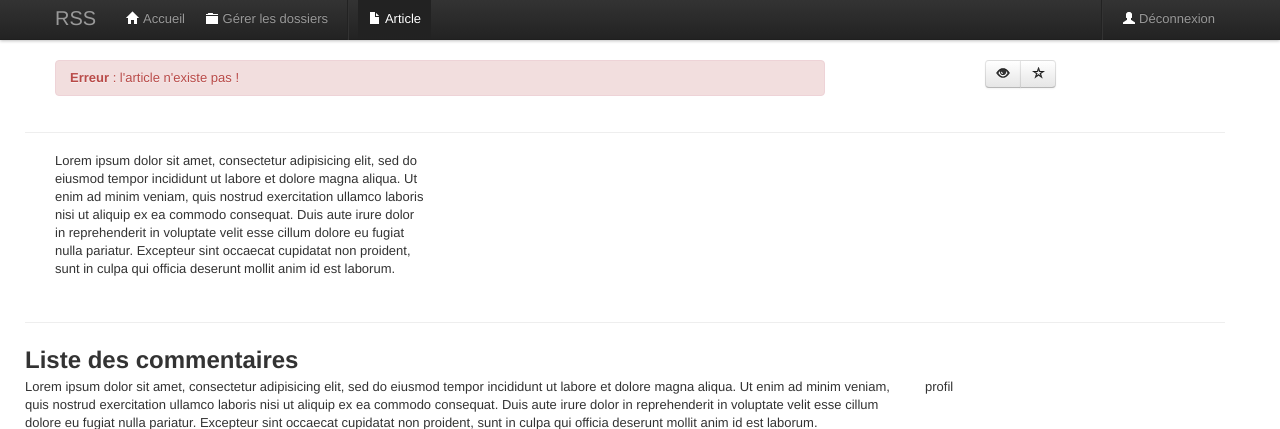
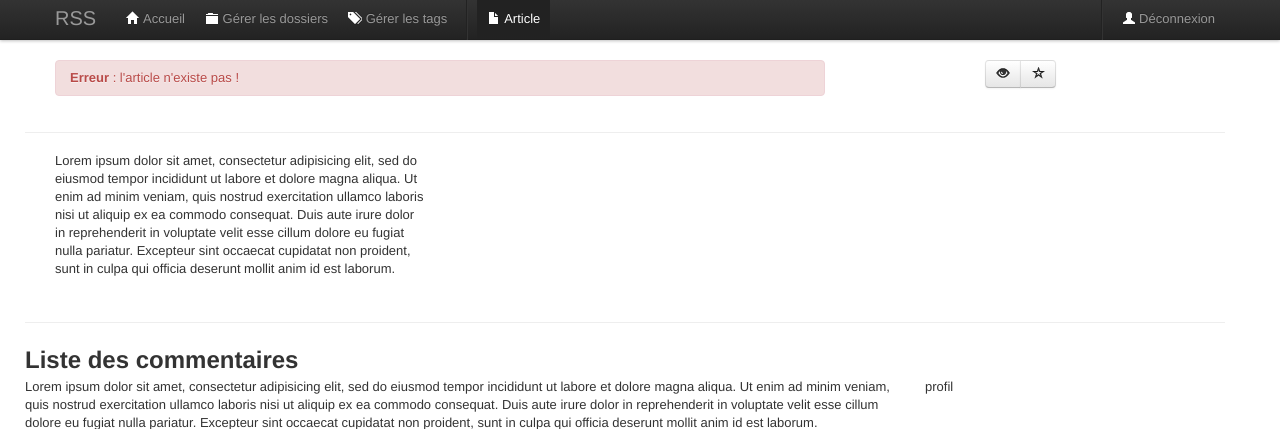
Before and after one commit to Yimgo/msgr, a PHP site: the page made by pokemon/app/views/rss/article.php in a window 1280 px wide. Shown: the top 429 px of the page. Run offline with PHP 8.4, Linux system fonts and the light colour scheme; the template is opened without the code that fills it, so the values that code supplies are empty.

Commit message:
Correction de bugs dans la barre de menu des vues

```diff
--- a/pokemon/app/views/rss/article.php
+++ b/pokemon/app/views/rss/article.php
@@ -16,8 +16,9 @@
             <a class="brand" href="#">RSS</a>
             <div class="nav-collapse">
                 <ul class="nav">
- 	                <li class=""><a href="/pokemon/rss/listing"><i class="icon-home icon-white"></i> Accueil</a></li>
- 	                <li class=""><a href="/pokemon/rss/folders"><i class="icon-folder-close icon-white"></i> Gérer les dossiers</a></li>
+                    <li><a href="/pokemon/rss/listing"><i class="icon-home icon-white"></i> Accueil</a></li>
+                    <li><a href="/pokemon/rss/folders"><i class="icon-folder-close icon-white"></i> Gérer les dossiers</a></li>
+                    <li><a href="/pokemon/rss/tags"><i class="icon-tags icon-white"></i> Gérer les tags</a></li>
                     <li class="divider-vertical"></li>
                     <li class="active"><a href="#"><i class="icon-file icon-white"></i> Article</a></li>
                 </ul>
--- a/pokemon/app/views/rss/folders.php
+++ b/pokemon/app/views/rss/folders.php
@@ -13,7 +13,7 @@
                 <ul class="nav">
                     <li><a href="/pokemon/rss/listing"><i class="icon-home icon-white"></i> Accueil</a></li>
                     <li class="active"><a href="/pokemon/rss/folders"><i class="icon-folder-open icon-white"></i> Gérer les dossiers</a></li>
-                    <li class="active"><a href="/pokemon/rss/tags"><i class="icon-tags icon-white"></i> Gérer les tags</a></li>
+                    <li><a href="/pokemon/rss/tags"><i class="icon-tags icon-white"></i> Gérer les tags</a></li>
                 </ul>
             </div>
 
--- a/pokemon/app/views/rss/listing.php
+++ b/pokemon/app/views/rss/listing.php
@@ -12,8 +12,8 @@
             <div class="nav-collapse">
                 <ul class="nav">
                     <li class="active"><a href="/pokemon/rss/listing"><i class="icon-home icon-white"></i> Accueil</a></li>
-                    <li class="active"><a href="/pokemon/rss/folders"><i class="icon-folder-open icon-white"></i> Gérer les dossiers</a></li>
-                    <li class="active"><a href="/pokemon/rss/tags"><i class="icon-tags icon-white"></i> Gérer les tags</a></li>
+                    <li><a href="/pokemon/rss/folders"><i class="icon-folder-open icon-white"></i> Gérer les dossiers</a></li>
+                    <li><a href="/pokemon/rss/tags"><i class="icon-tags icon-white"></i> Gérer les tags</a></li>
                 </ul>
             </div>
 
--- a/pokemon/app/views/rss/tags.php
+++ b/pokemon/app/views/rss/tags.php
@@ -12,7 +12,7 @@
             <div class="nav-collapse">
                 <ul class="nav">
                     <li><a href="/pokemon/rss/listing"><i class="icon-home icon-white"></i> Accueil</a></li>
-                    <li class="active"><a href="/pokemon/rss/folders"><i class="icon-folder-open icon-white"></i> Gérer les dossiers</a></li>
+                    <li><a href="/pokemon/rss/folders"><i class="icon-folder-open icon-white"></i> Gérer les dossiers</a></li>
                     <li class="active"><a href="/pokemon/rss/tags"><i class="icon-tags icon-white"></i> Gérer les tags</a></li>
                 </ul>
             </div>
```
